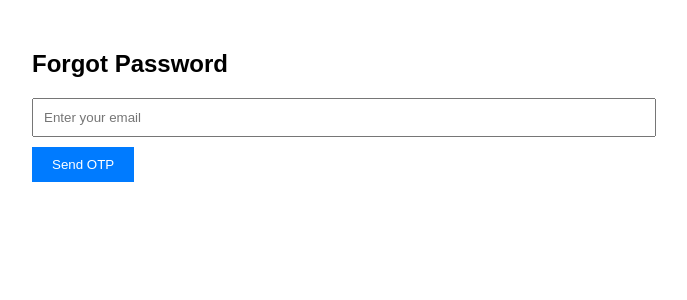
After one commit to ishankfl/bkp-inventory-php, a PHP site: page /auth/forgot_password_request.php in a window 1280 px wide. The commit adds this page. Shown: the top 300 px of the page, without its empty margins (308-995 px from the left). Run offline with PHP 8.4, Linux system fonts and the light colour scheme.

Commit message:
email-sending-forgot-password-done

```diff
--- /dev/null
+++ b/auth/forgot_password_request.php
@@ -0,0 +1,82 @@
+<?php
+require_once '../includes/session.php';
+require_once '../config/database.php';
+
+$message = '';
+
+if ($_SERVER['REQUEST_METHOD'] === 'POST') {
+    $email = trim($_POST['email']);
+
+    if (!empty($email) && filter_var($email, FILTER_VALIDATE_EMAIL)) {
+        try {
+            // Generate 6-digit OTP
+            $otp = rand(100000, 999999);
+            $otp_expiry = date('Y-m-d H:i:s', strtotime('+10 minutes'));
+
+            // Save OTP and expiry in DB
+            $stmt = $pdo->prepare("UPDATE users SET otp = ?, otp_expiry = ? WHERE email = ?");
+            $stmt->execute([$otp, $otp_expiry, $email]);
+
+            if ($stmt->rowCount() > 0) {
+                // Email content
+                $subject = "Your Password Reset OTP";
+                $messageHtml = "
+                <html>
+                <head><title>Password Reset OTP</title></head>
+                <body>
+                    <h2>Password Reset Request</h2>
+                    <p>Your OTP for password reset is: <strong>$otp</strong></p>
+                    <p>This OTP is valid for 10 minutes.</p>
+                </body>
+                </html>";
+
+                $headers  = "MIME-Version: 1.0\r\n";
+                $headers .= "Content-type:text/html;charset=UTF-8\r\n";
+                $headers .= "From: no-reply@yourdomain.com\r\n";
+
+                if (mail($email, $subject, $messageHtml, $headers)) {
+                    // store email in session and redirect to reset page
+                    $_SESSION['reset_email'] = $email;
+                    header('Location: reset_password.php');
+                    exit();
+                } else {
+                    $message = "❌ Failed to send OTP. Please try again.";
+                }
+            } else {
+                $message = "⚠️ No account found with this email.";
+            }
+        } catch (PDOException $e) {
+            error_log("Database Error: {$e->getMessage()}", 3, '../logs/db_errors.log');
+            $message = "❌ Error: Unable to process your request.";
+        }
+    } else {
+        $message = "⚠️ Please enter a valid email address.";
+    }
+}
+?>
+<!doctype html>
+<html lang="en">
+<head>
+    <meta charset="utf-8">
+    <title>Forgot Password</title>
+    <style>
+        body { font-family: Arial, sans-serif; max-width: 600px; margin: 50px auto; }
+        input[type="email"] { width: 100%; padding: 10px; margin-bottom: 10px; }
+        button { padding: 10px 20px; background-color: #007bff; color: white; border: none; cursor: pointer; }
+        button:hover { background-color: #0056b3; }
+        .msg { margin-bottom: 1rem; }
+    </style>
+</head>
+<body>
+    <h2>Forgot Password</h2>
+
+    <?php if ($message): ?>
+        <div class="msg"><?php echo htmlspecialchars($message); ?></div>
+    <?php endif; ?>
+
+    <form method="POST">
+        <input type="email" name="email" required placeholder="Enter your email" value="<?php echo isset($email) ? htmlspecialchars($email) : ''; ?>">
+        <button type="submit">Send OTP</button>
+    </form>
+</body>
+</html>
--- a/auth/login.php
+++ b/auth/login.php
@@ -64,6 +64,10 @@ if ($_SERVER['REQUEST_METHOD'] === 'POST') {
                 <label for="password" class="form-label">Password</label>
                 <input type="password" class="form-control" id="password" name="password" required>
             </div>
+  <!-- Forgot password link -->
+            <div class="form-group" style="margin-bottom: 0.5rem;">
+                <a href="../auth/forgot_password_request.php">Forgot your password?</a>
+            </div>
 
             <button type="submit" class="btn btn-primary">Login</button>
             <p style="margin-top: 1rem;">Don't have an account? <a href="register.php">Register here</a></p>
```
Also changed, not shown: auth/reset_password.php (added, +80 -0 lines).
